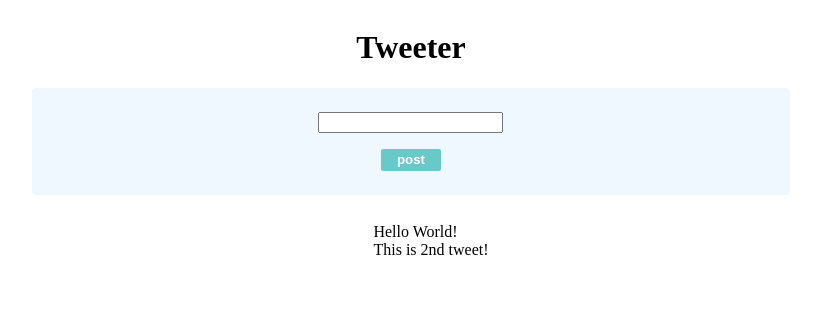
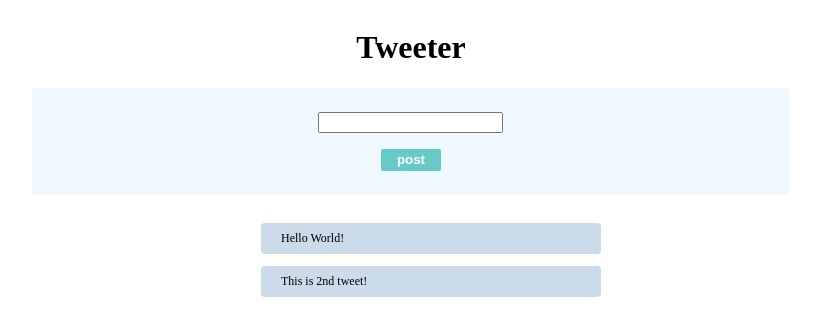
Before and after one commit to taserbeat/vue-sample, a Vue app: page / in a window 1280 px wide. Shown: the top 336 px of the page, without its empty margins (229-1050 px from the left). Built offline with nearby package versions, Linux system fonts and the light colour scheme.

Commit message:
feat: 動的にリストの要素を追加する

```diff
--- a/src/components/Tweet.vue
+++ b/src/components/Tweet.vue
@@ -1,8 +1,23 @@
 <script setup lang="ts">
-const tweets = [
+import { ref } from "vue";
+
+const tweets = ref([
   { id: 0, description: "Hello World!" },
   { id: 1, description: "This is 2nd tweet!" },
-];
+]);
+
+const inputDescription = ref<string>("");
+
+const postTweet = () => {
+  const tweet = {
+    id: tweets.value.length,
+    description: inputDescription.value,
+  };
+
+  tweets.value.push(tweet);
+
+  inputDescription.value = "";
+};
 </script>
 
 <template>
@@ -10,8 +25,8 @@
     <h1>Tweeter</h1>
 
     <div class="form-container">
-      <input />
-      <button class="save-button">post</button>
+      <input v-model="inputDescription" />
+      <button class="post-button" @click="postTweet">post</button>
     </div>
 
     <div class="tweet-container">
@@ -44,9 +59,17 @@
 
 .tweet-list {
   list-style: none;
+  margin-bottom: 12px;
+  border-radius: 4px;
+  font-size: 12px;
+  display: flex;
+  justify-content: space-between;
+  background-color: rgb(204, 219, 233);
+  padding: 8px 20px;
+  width: 300px;
 }
 
-button {
+.post-button {
   color: #fff;
   font-weight: bold;
   background-color: #68c9c9;
@@ -56,7 +79,7 @@
   height: 22px;
 }
 
-buton:hover {
+.post-button:hover {
   background-color: #37bdbd;
 }
 
```
